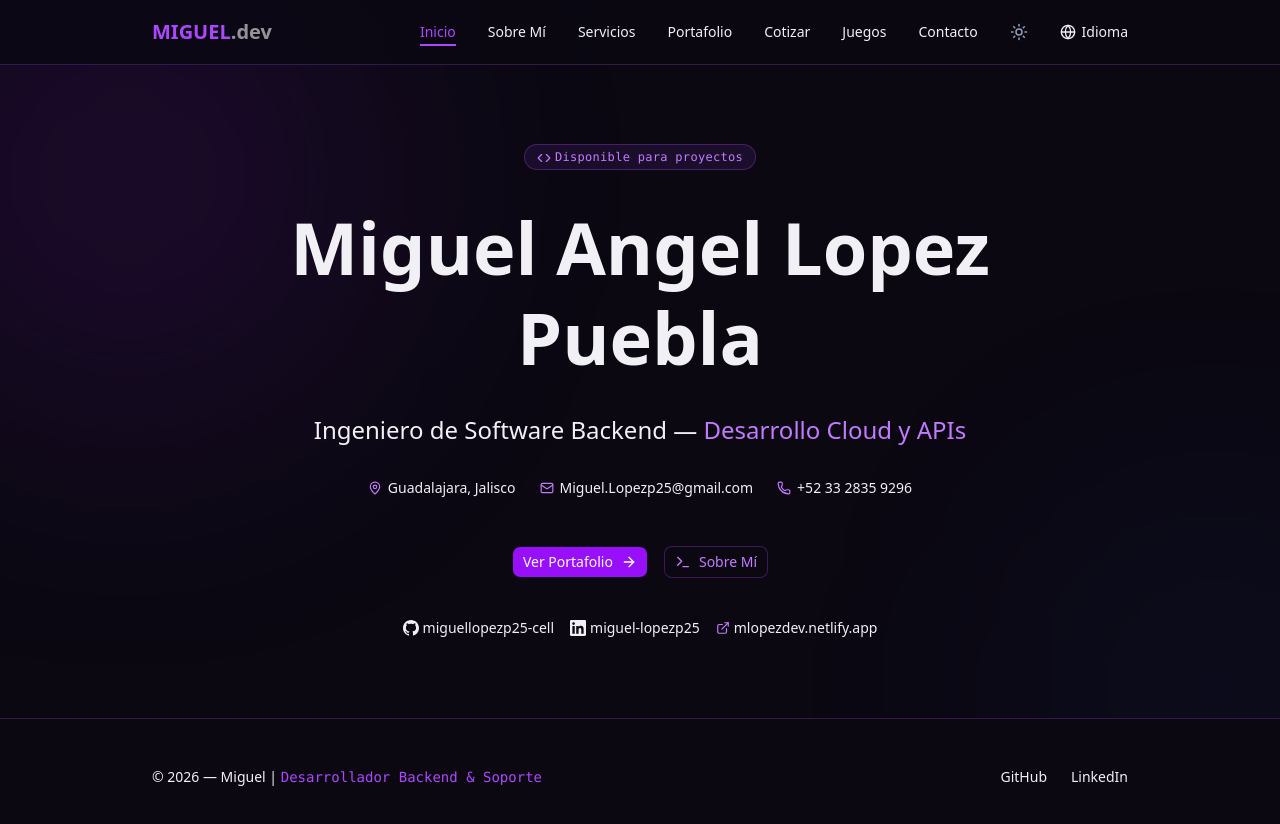
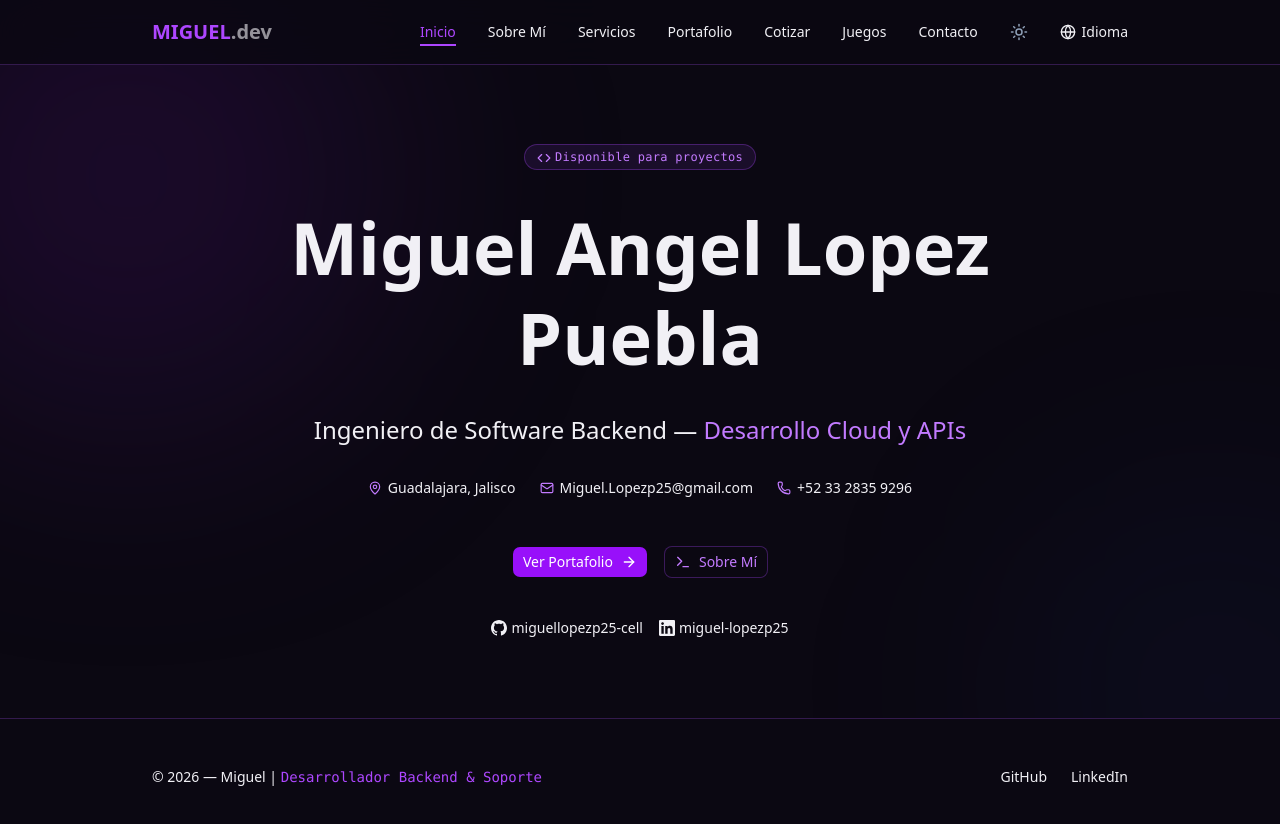
Before and after one commit to miguellopezp25-cell/portafolio, a Next.js app: page / in a window 1280 px wide. Shown: the top 824 px of the page. Built offline with nearby package versions, Linux system fonts and the light colour scheme.

Commit message:
Remove Netlify references (old portfolio server is down)

```diff
--- a/app/about/page.tsx
+++ b/app/about/page.tsx
@@ -1,6 +1,6 @@
 "use client";
 import Image from "next/image";
-import { Phone, MapPin, GraduationCap, BadgeCheck, Heart, Sparkles, Mail, ExternalLink, Calendar, ChevronRight } from "lucide-react";
+import { Phone, MapPin, GraduationCap, BadgeCheck, Heart, Sparkles, Mail, Calendar, ChevronRight } from "lucide-react";
 import { useInView } from "@/lib/use-in-view";
 
 export default function AboutPage() {
@@ -78,10 +78,6 @@ export default function AboutPage() {
             <a href="https://www.linkedin.com/in/miguel-lopezp25/" target="_blank" rel="noopener noreferrer" className="flex items-center gap-2 px-4 py-2 rounded-lg border border-border bg-card text-muted-foreground hover:text-purple-400 hover:border-purple-500/50 transition-all duration-300 text-sm">
               <svg viewBox="0 0 24 24" fill="currentColor" className="size-4"><path d="M20.447 20.452h-3.554v-5.569c0-1.328-.027-3.037-1.852-3.037-1.853 0-2.136 1.445-2.136 2.939v5.667H9.351V9h3.414v1.561h.046c.477-.9 1.637-1.85 3.37-1.85 3.601 0 4.267 2.37 4.267 5.455v6.286zM5.337 7.433c-1.144 0-2.063-.926-2.063-2.065 0-1.138.92-2.063 2.063-2.063 1.14 0 2.064.925 2.064 2.063 0 1.139-.925 2.065-2.064 2.065zm1.782 13.019H3.555V9h3.564v11.452zM22.225 0H1.771C.792 0 0 .774 0 1.729v20.542C0 23.227.792 24 1.771 24h20.451C23.2 24 24 23.227 24 22.271V1.729C24 .774 23.2 0 22.222 0h.003z"/></svg>
               LinkedIn
-            </a>
-            <a href="https://mlopezdev.netlify.app/" target="_blank" rel="noopener noreferrer" className="flex items-center gap-2 px-4 py-2 rounded-lg border border-border bg-card text-muted-foreground hover:text-purple-400 hover:border-purple-500/50 transition-all duration-300 text-sm">
-              <ExternalLink size={16} />
-              mlopezdev.netlify.app
             </a>
           </div>
         </div>
--- a/app/layout.tsx
+++ b/app/layout.tsx
@@ -24,7 +24,6 @@ export const metadata: Metadata = {
     title: "Miguel Angel Lopez | Ingeniero de Software Backend",
     description:
       "Ingeniero de Software Backend especializado en Golang, Python, APIs REST, microservicios y cloud (AWS).",
-    url: "https://mlopezdev.netlify.app/",
     siteName: "Miguel Angel Lopez",
     locale: "es_MX",
     type: "website",
--- a/app/page.tsx
+++ b/app/page.tsx
@@ -1,6 +1,6 @@
 import Link from "next/link";
 import { Button } from "@/components/ui/button";
-import { ArrowRight, Code, Terminal, Mail, Phone, MapPin, ExternalLink } from "lucide-react";
+import { ArrowRight, Code, Terminal, Mail, Phone, MapPin } from "lucide-react";
 
 export default function Home() {
   return (
@@ -52,10 +52,6 @@ export default function Home() {
             <svg viewBox="0 0 24 24" fill="currentColor" className="size-4"><path d="M20.447 20.452h-3.554v-5.569c0-1.328-.027-3.037-1.852-3.037-1.853 0-2.136 1.445-2.136 2.939v5.667H9.351V9h3.414v1.561h.046c.477-.9 1.637-1.85 3.37-1.85 3.601 0 4.267 2.37 4.267 5.455v6.286zM5.337 7.433c-1.144 0-2.063-.926-2.063-2.065 0-1.138.92-2.063 2.063-2.063 1.14 0 2.064.925 2.064 2.063 0 1.139-.925 2.065-2.064 2.065zm1.782 13.019H3.555V9h3.564v11.452zM22.225 0H1.771C.792 0 0 .774 0 1.729v20.542C0 23.227.792 24 1.771 24h20.451C23.2 24 24 23.227 24 22.271V1.729C24 .774 23.2 0 22.222 0h.003z"/></svg>
             miguel-lopezp25
           </a>
-          <a href="https://mlopezdev.netlify.app/" target="_blank" rel="noopener noreferrer" className="text-sm text-muted-foreground hover:text-purple-400 transition-colors flex items-center gap-1">
-            <ExternalLink size={14} className="text-purple-400" />
-            mlopezdev.netlify.app
-          </a>
         </div>
       </div>
     </section>
```
